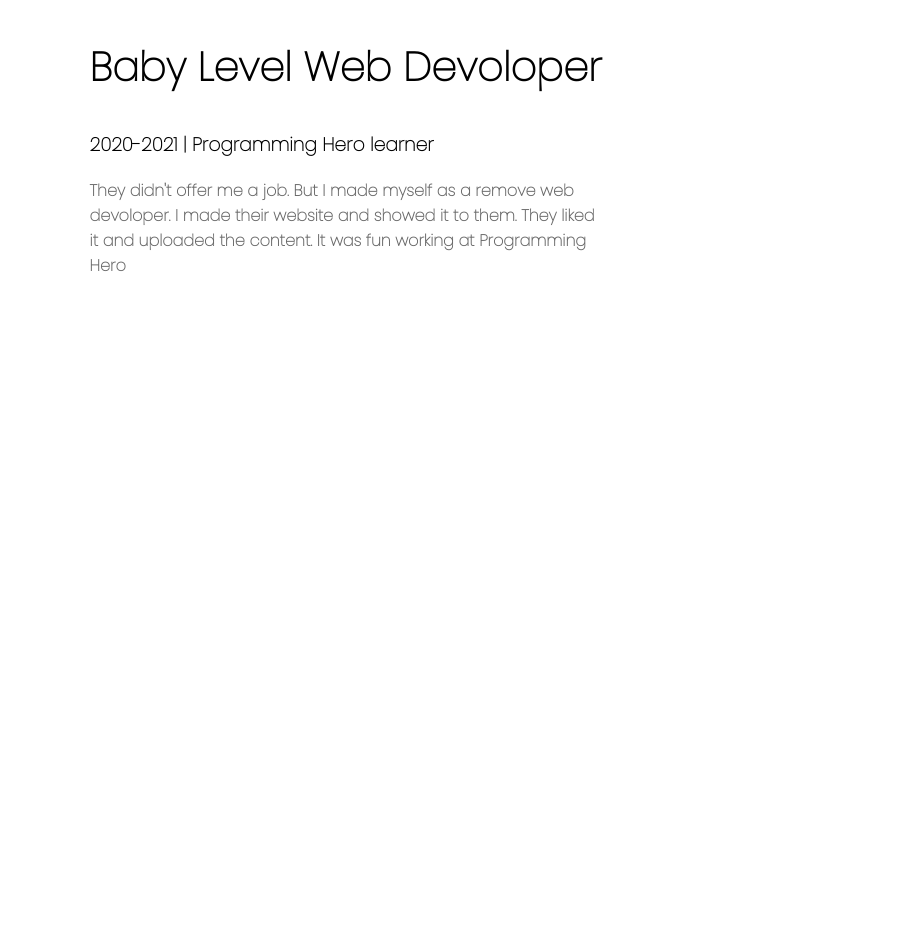
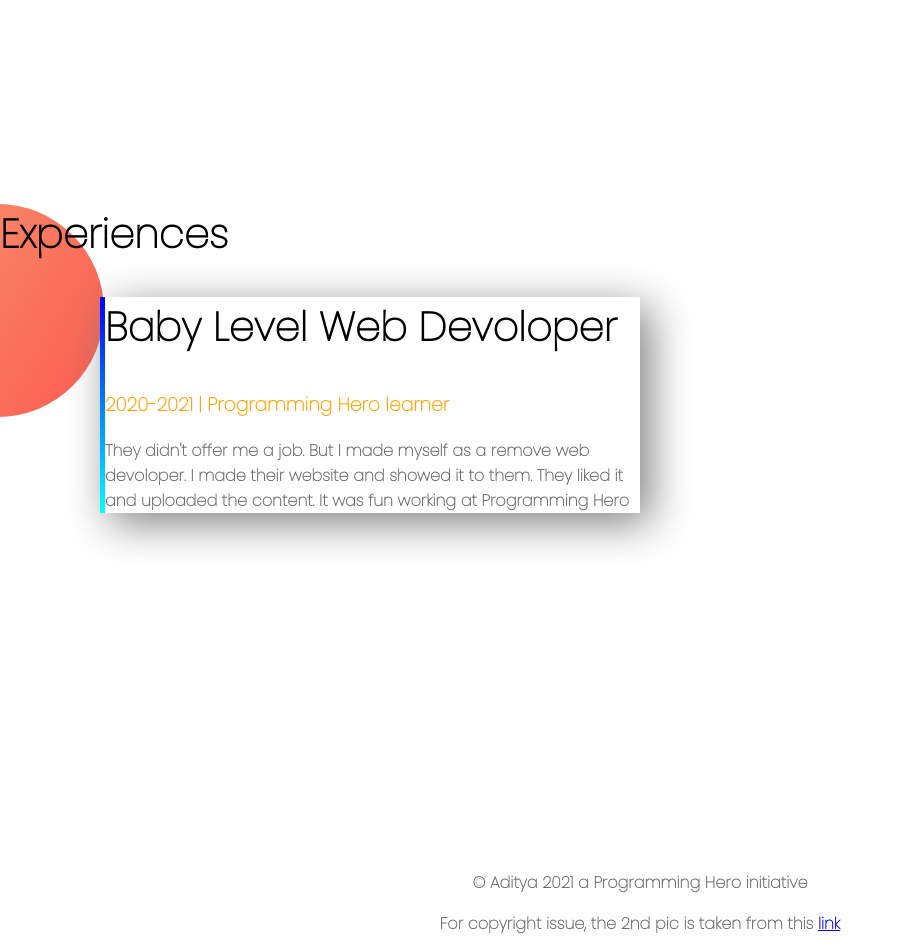
Before and after one commit to adityasinghaarko/webPortfolio, a plain HTML site: page index.html in a window 1280 px wide. Shown: the part 1296-2248 px from the top of the page, without its empty margins (0-904 px from the left). Before the commit the page ends 1950 px from the top, so only its background shows below. Drawn offline with Linux system fonts and the light colour scheme.

Commit message:
Final-touch

```diff
--- a/index.html
+++ b/index.html
@@ -12,7 +12,7 @@
     <section class="top-section">
         <div class="half-width">
             <h1>Welcome to </h1>
-            <h1><span class="Name-highlight">Aditya</span>Website</h1>
+            <h1><span class="orange-highlight">Aditya</span>Website</h1>
             <h3>World class baby web dev</h3>
             <p>I'm a learner. I have learnt some Python, programming C. Now I'm pretty interested at web devolopin. So I browesed for a better course of this concept and I finally got a Web devoloping course named 'Web Devoloping Course With Jhankar Mahbub'. I enrolled in this course 1 month ago and now I am going through this course and learing. And I wanna become a pro level web devoloper after finishing this course </p>
             <a class="link-button" target="_blank" href="https://web.facebook.com/aditya.singha.712161/?viewas=100000686899395"> My Facebook</a>
@@ -32,13 +32,20 @@
             <a class="link-button" target="_blank" href="https://www.instagram.com/_adi_sing_/">My Instagram</a>
         </div>
     </section>
-    <section class="experience-area">
-        <div class="half-width">
+    <section class="experience-area width">
+        <h2>Experiences</h2>
+        <div id="baby-level" class=" single-experience">
             <h2>Baby Level Web Devoloper</h2>
-            <h3>2020-2021 | Programming Hero learner</h3>
+            <h3 class="orange-highlight">2020-2021 | Programming Hero learner</h3>
             <p>They didn't offer me a job. But I made myself as a remove  web devoloper. I made their website and showed it to them. They liked it and uploaded the content. It was fun working at Programming Hero</p>
         </div>
     </section>
 
 </body>
+<footer>
+    <p>© Aditya 2021 a Programming Hero initiative</p>
+    <p>For copyright issue,
+        the 2nd pic is taken from this <a target="_blank" href="https://www.google.com/imgres?imgurl=https%3A%2F%2Fi.pinimg.com%2Foriginals%2F0f%2F8b%2F28%2F0f8b2870896edcde8f6149fe2733faaf.jpg&imgrefurl=https%3A%2F%2Fin.pinterest.com%2Fpin%2F349451252323770534%2F&tbnid=20rI3fooRrOuDM&vet=12ahUKEwjMo5r5kILuAhXxKrcAHaunD24QMygBegUIARCqAQ..i&docid=Fu_56jbRiTxR6M&w=1080&h=1080&q=coding%20profile%20picture&ved=2ahUKEwjMo5r5kILuAhXxKrcAHaunD24QMygBegUIARCqAQ">link</a>
+    </p>
+</footer>
 </html>
--- a/style.css
+++ b/style.css
@@ -14,7 +14,7 @@ h2{
 p{
     color: dimgrey;
 }
-.Name-highlight{
+.orange-highlight{
     color: orange;
 }
 .half-width{
@@ -53,3 +53,27 @@ section{
     background-repeat: no-repeat;
     background-position: right;
 }
+.single-experience{
+    box-shadow: 10px  10px 40px grey;
+    background-color: white;
+}
+.experience-area{
+    background-image: url("images/exp-bg.png");
+    background-repeat: no-repeat;
+;
+
+}
+#baby-level{
+    border-left: 5px solid;
+    border-image: linear-gradient(180deg, blue, cyan);
+    border-image-slice: 1;
+    margin-left: 100px
+}
+footer p{
+    text-align:center ;
+}
+.width{
+    margin-top: 200px;
+    padding: 10px 5 px;
+    width: 50%;
+}
```
Also changed, not shown: images/3.png (added), images/exp-bg.png (added), images/profile1.png, images/profile2.png.
